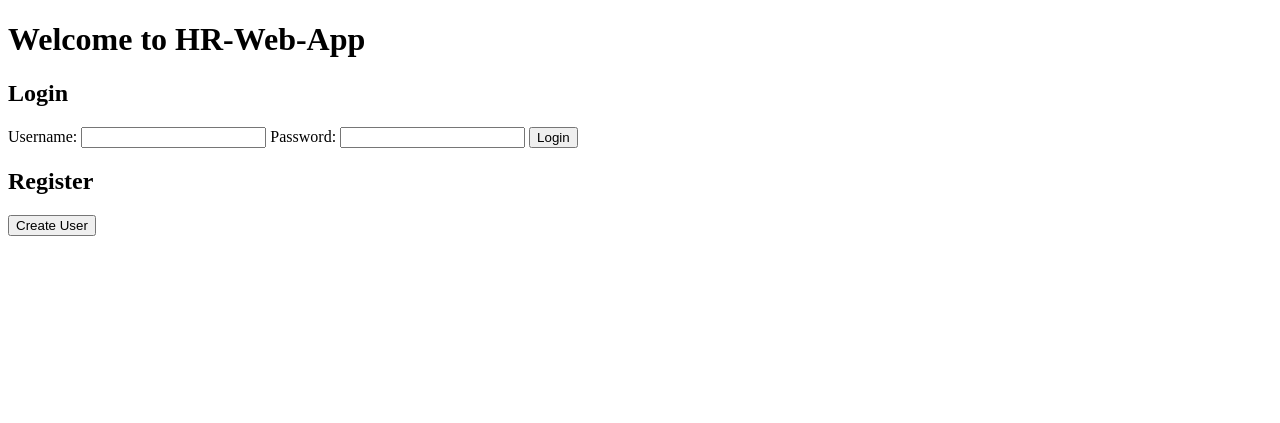
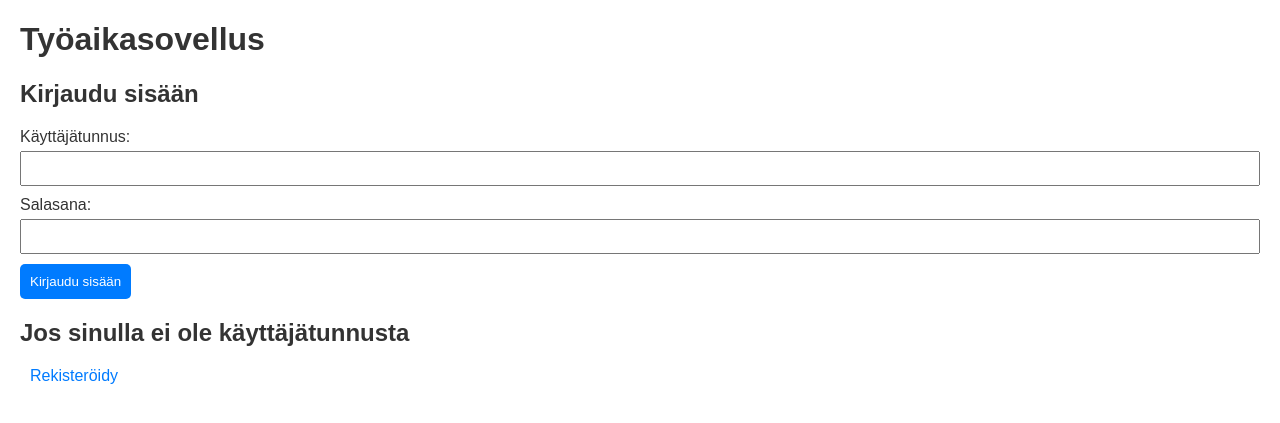
Before and after one commit to Yusuboy/HR-Web-App, a Flask app: page / in a window 1280 px wide. Shown: the top 423 px of the page. Run offline with Flask 3, Linux system fonts and the light colour scheme.

Commit message:
Fixed bug related to signing out and add notifications

```diff
--- a/routes.py
+++ b/routes.py
@@ -4,6 +4,8 @@ from flask import render_template, request, redirect, url_for, session
 from user import login, new_user
 from attendance import check_in, check_out, get_user_id, get_user_attendance_history
 
+
+# ...
 
 @app.route('/', methods=['GET', 'POST'])
 def index():
@@ -13,10 +15,10 @@ def index():
         username = request.form.get('username')
         password = request.form.get('password')
 
-        if login(username, password):
-            return redirect(url_for('user_home'))  # Redirect to the dashboard or another page
-        else:
-            notification = 'Login failed. Check your username and password. If you are a new user, please register an account.'
+        notification = login(username, password)
+
+        if "successful" in notification:
+            return redirect(url_for('user_home'))
 
     return render_template('index.html', title='HR-Web-APP', notification=notification)
 
@@ -29,11 +31,10 @@ def register():
         new_username = request.form.get('new_username')
         new_password = request.form.get('new_password')
 
-        if new_user(new_username, new_password):
-            registration_status = 'Registration successful! You can now log in.'
+        registration_status = new_user(new_username, new_password)
+
+        if "successful" in registration_status:
             return redirect(url_for('index'))
-        else:
-            registration_status = 'Registration failed. Please choose a different username or provide a longer password.'
 
     return render_template('register.html', title='Register', registration_status=registration_status)
 
@@ -53,8 +54,6 @@ def user_home():
     if request.method == 'POST':
         if 'check_out' in request.form:
             check_out(user_id)
-        elif 'check_in' in request.form:
-            check_in(user_id)
         elif 'logout' in request.form:
             # Clear the session data and redirect to the login page
             session.clear()
@@ -62,6 +61,37 @@ def user_home():
 
     return render_template('home.html', title='User Home', user_id=user_id)
 
+# Create a new route for attendance
+@app.route('/attendance', methods=['GET', 'POST'])
+def attendance():
+    if 'username' not in session:
+        return redirect(url_for('login'))
+
+    username = session['username']
+    user_id = get_user_id(username)
+    if request.method == 'POST':
+        tyoaika = request.form.get('tyoaika')
+        tuntilaji = request.form.get('tuntilaji')
+        check_in(user_id, tyoaika, tuntilaji)
+
+    return render_template('attendance.html', title='Attendance', user_id=user_id)
+
+
+
+
+@app.route('/checkout_reason', methods=['GET', 'POST'])
+def checkout_reason():
+    if 'username' not in session:
+        return redirect(url_for('login'))
+
+    username = session['username']
+    user_id = get_user_id(username)
+    if request.method == 'POST':
+        checkout_reason = request.form.get('checkout_reason')
+        check_out(user_id, checkout_reason)
+
+
+    return render_template('checkout_reason.html', title='Checkout Reason',user_id=user_id)
 
 
 @app.route('/profile')
--- a/schema.sql
+++ b/schema.sql
@@ -9,8 +9,11 @@ CREATE TABLE Users (
 CREATE TABLE Attendance (
     id SERIAL PRIMARY KEY,
     user_id INT REFERENCES users(id),
+    working_time TEXT,
+    hour_class TEXT,
     check_in TIMESTAMP NOT NULL,
-    check_out TIMESTAMP
+    check_out TIMESTAMP,
+    checkout_reason TEXT
 );
 
 -- Define the 'leave_requests' table to manage employee leave requests
--- a/templates/index.html
+++ b/templates/index.html
@@ -5,9 +5,53 @@
     <meta charset="UTF-8">
     <meta name="viewport" content="width=device-width, initial-scale=1.0">
     <title>{{ title }}</title>
+    <style>
+        body {
+            font-family: Arial, sans-serif;
+            margin: 20px;
+        }
+        h1, h2 {
+            color: #333;
+        }
+        .notification {
+            background-color: #f8d7da;
+            color: #721c24;
+            padding: 10px;
+            margin-bottom: 15px;
+            border: 1px solid #f5c6cb;
+            border-radius: 5px;
+        }
+        form {
+            margin-top: 20px;
+        }
+        label {
+            display: block;
+            margin-bottom: 5px;
+            color: #333;
+        }
+        input {
+            width: 100%;
+            padding: 8px;
+            margin-bottom: 10px;
+            box-sizing: border-box;
+        }
+        button {
+            background-color: #007bff;
+            color: #fff;
+            padding: 10px;
+            border: none;
+            border-radius: 5px;
+            cursor: pointer;
+        }
+        a {
+            color: #007bff;
+            text-decoration: none;
+            margin-left: 10px;
+        }
+    </style>
 </head>
 <body>
-    <h1>Welcome to HR-Web-App</h1>
+    <h1>Työaikasovellus</h1>
 
     {% if notification %}
         <div class="notification">
@@ -15,21 +59,16 @@
         </div>
     {% endif %}
 
-    <h2>Login</h2>
+    <h2>Kirjaudu sisään</h2>
     <form method="POST" action="{{ url_for('index') }}">
-        <label for="username">Username:</label>
+        <label for="username">Käyttäjätunnus:</label>
         <input type="text" id="username" name="username" required>
-        <label for="password">Password:</label>
+        <label for="password">Salasana:</label>
         <input type="password" id="password" name="password" required>
-        <button type="submit">Login</button>
+        <button type="submit">Kirjaudu sisään</button>
     </form>
 
-
-    <h2>Register</h2>
-    <a href="{{ url_for('register') }}"><button>Create User</button></a>
-
-
-
-
+    <h2>Jos sinulla ei ole käyttäjätunnusta</h2>
+    <a href="{{ url_for('register') }}">Rekisteröidy</a>
 </body>
 </html>
```
Also changed, not shown: attendance.py (+6 -10 lines), templates/attendance.html (added, +27 -0 lines), templates/checkout_reason.html (added, +28 -0 lines), templates/home.html (+10 -13 lines), templates/profile.html (+5 -5 lines), templates/register.html (+57 -5 lines), user.py (+28 -23 lines), 1 other file.
